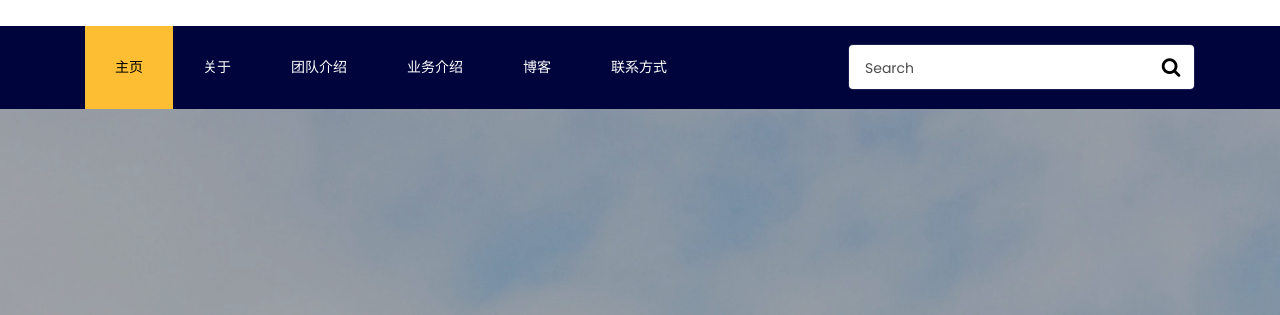
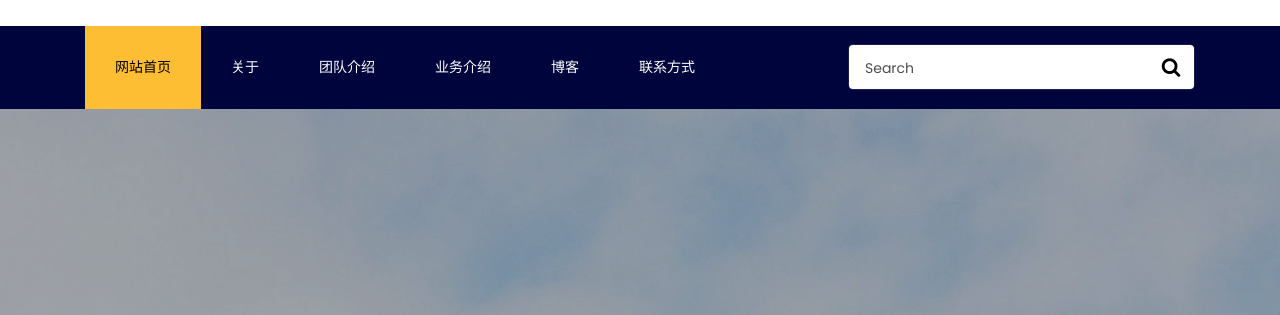
Before and after one commit to shanghaixuejiu/shanghaixuejiu.github.io, a plain HTML site: page index.html in a window 1280 px wide. Shown: the part 92-407 px from the top of the page. Drawn offline with Linux system fonts and the light colour scheme; some packages are replaced by stand-ins of ours; no server answers; files whose address does not match are found by name.

Commit message:
new edit

```diff
--- a/index.html
+++ b/index.html
@@ -55,7 +55,7 @@
         </form>
 	      <div class="collapse navbar-collapse" id="ftco-nav">
 	        <ul class="navbar-nav mr-auto">
-	        	<li class="nav-item active"><a href="index.html" class="nav-link">主页</a></li>
+	        	<li class="nav-item active"><a href="index.html" class="nav-link">网站首页</a></li>
 	        	<li class="nav-item"><a href="about.html" class="nav-link">关于</a></li>
 	        	<li class="nav-item"><a href="team.html" class="nav-link">团队介绍</a></li>
 	        	<li class="nav-item"><a href="project.html" class="nav-link">业务介绍</a></li>
```
